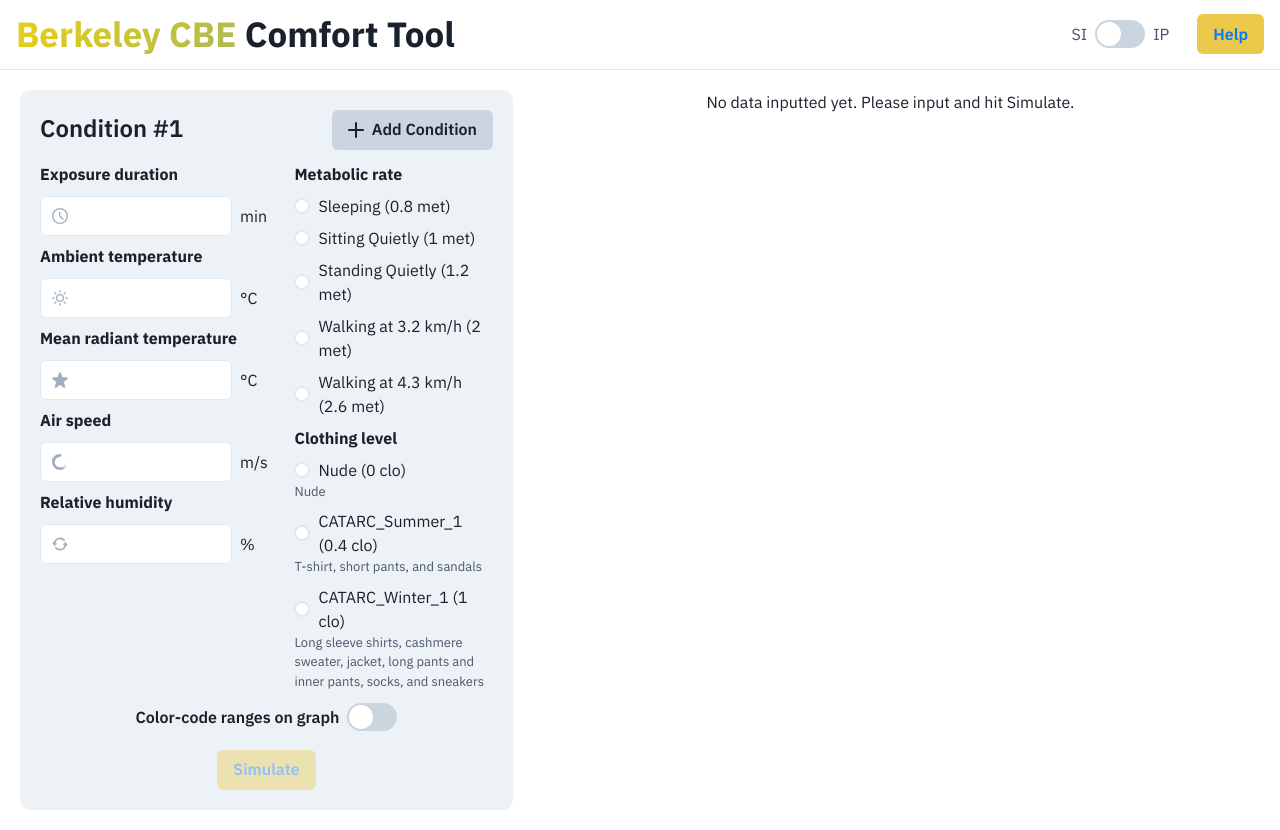
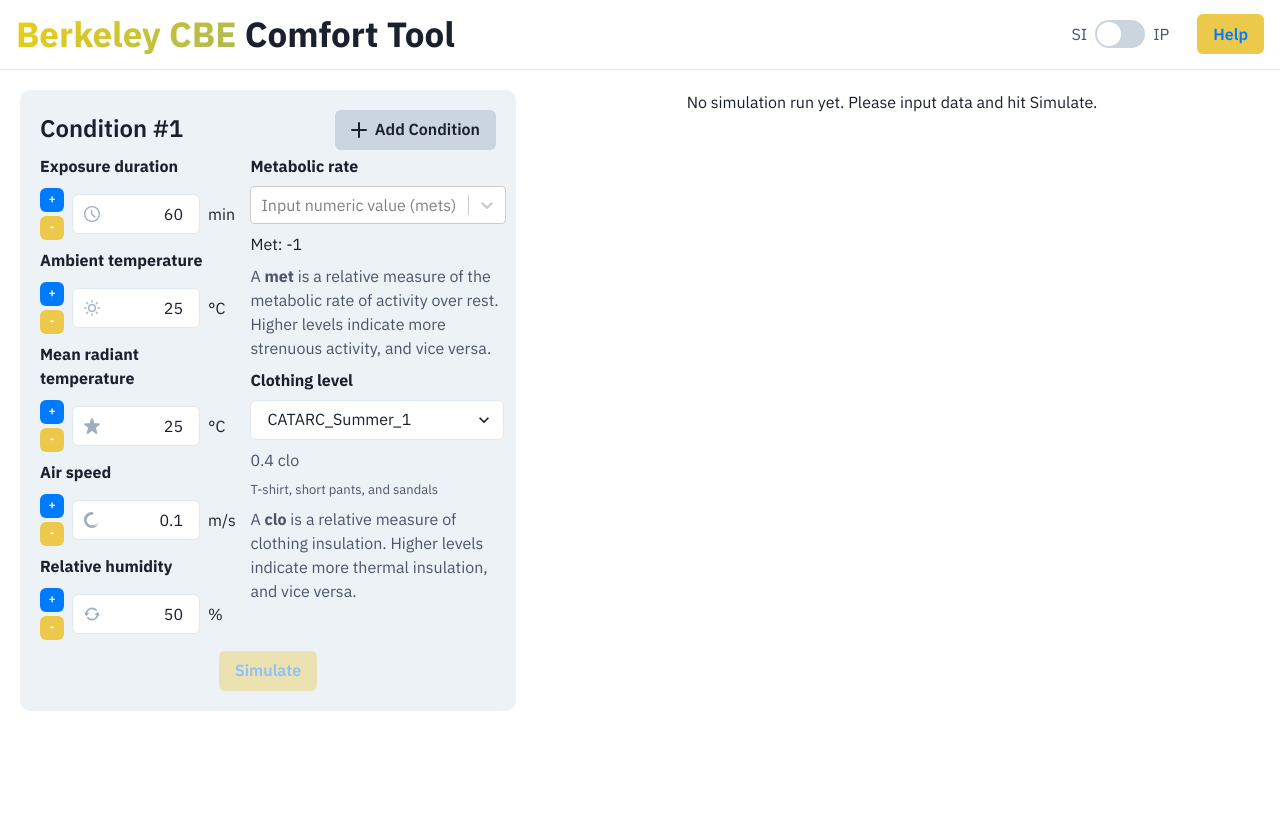
Before and after one commit to briansongdev/cbeabcweb, a Next.js app: page / in a window 1280 px wide. After the commit the page ends 800 px from the top, so only its background shows below. Built offline with nearby package versions, Linux system fonts and the light colour scheme.

Commit message:
Finished implementation of most changes

```diff
--- a/package.json
+++ b/package.json
@@ -23,6 +23,7 @@
     "framer-motion": "^10.15.1",
     "next": "13.4.13",
     "react": "18.2.0",
-    "react-dom": "18.2.0"
+    "react-dom": "18.2.0",
+    "react-select": "^5.7.4"
   }
 }
--- a/pages/index.js
+++ b/pages/index.js
@@ -16,7 +16,6 @@ import {
   VStack,
   Heading,
   Spacer,
-  Select,
   Input,
   InputGroup,
   InputLeftElement,
@@ -30,7 +29,10 @@ import {
   Center,
   useToast,
   Fade,
+  useNumberInput,
+  Select,
 } from "@chakra-ui/react";
+import Creatable, { useCreatable } from "react-select/creatable";
 import {
   HamburgerIcon,
   CloseIcon,
@@ -72,6 +74,29 @@ const met_correspondence = [
   },
 ];
 
+const met_auto = [
+  {
+    label: "Sleeping (0.8)",
+    value: 0.8,
+  },
+  {
+    label: "Sitting Quietly (1)",
+    value: 1,
+  },
+  {
+    label: "Standing Quietly (1.2)",
+    value: 1.2,
+  },
+  {
+    label: "Walking at 3.2 km/h (2)",
+    value: 2,
+  },
+  {
+    label: "Walking at 4.3 km/h (2.6)",
+    value: 2.6,
+  },
+];
+
 const clo_correspondence = [
   {
     name: "Nude",
@@ -94,14 +119,15 @@ const clo_correspondence = [
 export default function WithSubnavigation() {
   const { isOpen, onToggle } = useDisclosure();
   const [params, setParams] = useState({
-    exposure_duration: -1,
-    air_temperature: -1,
-    radiant_temperature: -1,
-    air_speed: -1,
-    relative_humidity: -1,
+    exposure_duration: 60,
+    air_temperature: 25,
+    radiant_temperature: 25,
+    air_speed: 0.1,
+    relative_humidity: 50,
   });
-  const [metValue, setMetValue] = useState("-1");
-  const [cloValue, setCloValue] = useState("-1");
+  const [metValue, setMetValue] = useState(-1);
+  const [metOptions, setMetOptions] = useState(met_auto);
+  const [cloValue, setCloValue] = useState("1");
   const [showRange, setShowRange] = useState(false);
   const [graphOptions, setGraph] = useState();
   const [graphData, setData] = useState([]);
@@ -118,6 +144,7 @@ export default function WithSubnavigation() {
       unit: "min",
       val: "exposure_duration",
       key: "expd",
+      step: 1,
     },
     {
       title: "Ambient temperature",
@@ -125,6 +152,7 @@ export default function WithSubnavigation() {
       unit: "°C",
       val: "air_temperature",
       key: "ambt",
+      step: 1,
     },
     {
       title: "Mean radiant temperature",
@@ -132,6 +160,7 @@ export default function WithSubnavigation() {
       unit: "°C",
       val: "radiant_temperature",
       key: "radt",
+      step: 1,
     },
     {
       title: "Air speed",
@@ -139,6 +168,7 @@ export default function WithSubnavigation() {
       unit: "m/s",
       val: "air_speed",
       key: "airsp",
+      step: 1,
     },
     {
       title: "Relative humidity",
@@ -146,35 +176,53 @@ export default function WithSubnavigation() {
       unit: "%",
       val: "relative_humidity",
       key: "relhum",
+      step: 1,
     },
   ];
 
-  const OptionRenderer = ({ title, icon, unit, val, key }) => {
+  const OptionRenderer = ({ title, icon, unit, val, key, step }) => {
     return (
       <div key={key}>
         <Text fontWeight="black" mb="10px">
           {title}
         </Text>
         <HStack>
-          <InputGroup w="15vw">
+          <VStack spacing={1}>
+            <Button
+              backgroundColor="#007AFF"
+              textColor="white"
+              size="xs"
+              onClick={() =>
+                setParams((params) => ({
+                  ...params,
+                  [val]: params[val] + step,
+                }))
+              }
+            >
+              +
+            </Button>
+            <Button
+              backgroundColor="yellow.400"
+              textColor="white"
+              size="xs"
+              onClick={() =>
+                setParams((params) => ({
+                  ...params,
+                  [val]: params[val] - step,
+                }))
+              }
+            >
+              -
+            </Button>
+          </VStack>
+          <InputGroup w="10vw">
             <InputLeftElement>{icon}</InputLeftElement>
             <Input
               backgroundColor="white"
               type="number"
-              value={params.val == -1 ? "" : params.val}
+              textAlign="right"
+              value={params[val]}
               onChange={(e) => {
-                if (
-                  e.target.value != "" &&
-                  val == "relative_humidity" &&
-                  e.target.value <= 0
-                )
-                  e.target.value = 0;
-                if (
-                  e.target.value != "" &&
-                  val == "relative_humidity" &&
-                  e.target.value >= 100
-                )
-                  e.target.value = 100;
                 setParams((params) => ({
                   ...params,
                   [val]: parseInt(e.target.value),
@@ -303,10 +351,9 @@ export default function WithSubnavigation() {
             backgroundColor="gray.100"
             borderRadius="10px"
             padding={5}
-            spacing={3}
+            spacing={1}
             alignItems="flex-start"
           >
-            {!graphOptions || graphData.length == 0 ? (
             <>
               <Flex w="100%">
                 <Text fontSize="2xl" fontWeight="600">
@@ -331,7 +378,7 @@ export default function WithSubnavigation() {
                 </Button>
               </Flex>
               <HStack w="100%" alignItems="flex-start">
-                  <VStack w="50%" alignItems="flex-start">
+                <VStack w="40%" alignItems="flex-start">
                   {displayOptions.map((option) => {
                     return OptionRenderer({
                       title: option.title,
@@ -340,82 +387,86 @@ export default function WithSubnavigation() {
                       val: option.val,
                       key: option.key,
                       comp: option.comp,
+                      step: option.step,
                     });
                   })}
                 </VStack>
-                  <VStack pl={5} w="50%" alignItems="flex-start">
+                <VStack pl={5} w="60%" alignItems="flex-start">
                   <Text fontWeight="black">Metabolic rate</Text>
-                    <RadioGroup
-                      defaultChecked={false}
-                      onChange={setMetValue}
-                      value={metValue}
+                  <Creatable
+                    styles={{
+                      control: (baseStyles, state) => ({
+                        ...baseStyles,
+                        width: "20vw",
+                      }),
+                    }}
+                    placeholder="Input numeric value (mets)"
+                    isClearable
+                    onChange={(val) => {
+                      setMetValue(val ? val.value : -1);
+                    }}
+                    onCreateOption={(inputValue) => {
+                      if (isNaN(inputValue))
+                        alert("Only enter numeric values.");
+                      else {
+                        const val = parseInt(inputValue);
+                        setMetValue(val ? val : -1);
+                        setMetOptions((prev) => [
+                          ...prev,
+                          {
+                            label: val,
+                            value: val,
+                          },
+                        ]);
+                      }
+                    }}
+                    options={metOptions}
+                  />
+                  <Text>Met: {metValue}</Text>
+                  <Text color="gray.600">
+                    A <span style={{ fontWeight: "bold" }}>met</span> is a
+                    relative measure of the metabolic rate of activity over
+                    rest. Higher levels indicate more strenuous activity, and
+                    vice versa.
+                  </Text>
+                  <Text fontWeight="black">Clothing level</Text>
+                  <Select
+                    backgroundColor="white"
+                    onChange={(e) => setCloValue(e.target.value)}
+                    value={cloValue}
                   >
-                      <Stack direction="column">
-                        {met_correspondence.map((met, index) => {
+                    {clo_correspondence.map((clo, index) => {
                       return (
-                            <Radio
-                              key={met.met}
+                        <option
                           size="md"
+                          key={clo.clo}
                           value={index.toString()}
                           backgroundColor="white"
                         >
-                              {met.action} ({met.met} met)
-                            </Radio>
+                          {clo.name}
+                        </option>
                       );
                     })}
-                      </Stack>
-                    </RadioGroup>
-                    <Text fontWeight="black">Clothing level</Text>
-                    <RadioGroup
-                      defaultChecked={false}
-                      onChange={setCloValue}
-                      value={cloValue}
-                    >
-                      <Stack direction="column">
-                        {clo_correspondence.map((clo, index) => {
-                          return (
-                            <div key={clo.clo}>
-                              <Radio
-                                size="md"
-                                value={index.toString()}
-                                backgroundColor="white"
-                              >
-                                {clo.name} ({clo.clo} clo)
-                              </Radio>
+                  </Select>
+                  <Text color="gray.600">
+                    {clo_correspondence[cloValue].clo} clo
+                  </Text>
                   <Text fontSize="13px" color="gray.600">
-                                {clo.description}
+                    {clo_correspondence[cloValue].description}
                   </Text>
-                            </div>
-                          );
-                        })}
-                      </Stack>
-                    </RadioGroup>
+                  <Text color="gray.600">
+                    A <span style={{ fontWeight: "bold" }}>clo</span> is a
+                    relative measure of clothing insulation. Higher levels
+                    indicate more thermal insulation, and vice versa.
+                  </Text>
                 </VStack>
-                </HStack>
-                <HStack alignItems="center" alignSelf="center">
-                  <Text fontWeight="600">Color-code ranges on graph</Text>
-                  <Switch
-                    size="lg"
-                    isChecked={showRange}
-                    onMouseEnter={() => {
-                      toast.closeAll();
-                      toast({
-                        title:
-                          "To be implemented soon! (comfort and sensation have different ranges for normality)",
-                        status: "warning",
-                        duration: 3500,
-                        isClosable: true,
-                        position: "top",
-                      });
-                    }}
-                  />
               </HStack>
               <div
                 style={{ alignSelf: "center" }}
                 onMouseEnter={() => {
                   if (
                     Object.values(params).some((x) => x == -1) ||
-                      metValue == "-1" ||
+                    metValue == -1 ||
                     cloValue == "-1"
                   )
                     toast({
@@ -437,8 +488,7 @@ export default function WithSubnavigation() {
                       const metrics = await axios
                         .post("/api/process", {
                           exposure_duration: params.exposure_duration,
-                            met_activity_name:
-                              met_correspondence[parseInt(metValue)].action,
+                          met_activity_name: "Custom-defined Met Activity",
                           met_activity_value:
                             met_correspondence[parseInt(metValue)].met,
                           relative_humidity: params.relative_humidity,
@@ -452,7 +502,8 @@ export default function WithSubnavigation() {
                           setData(res.data);
                           setGraph(
                             graphBuilderOptions({
-                                title: "Comfort and Sensation vs. Time",
+                              title:
+                                "Comfort and Sensation vs. Time (click above to turn on/off, scroll to zoom)",
                               data: res.data,
                               showRange: showRange,
                               legends: ["Comfort", "Sensation"],
@@ -469,15 +520,31 @@ export default function WithSubnavigation() {
                   isDisabled={
                     Object.values(params).some((x) => x == -1) ||
                     metValue == "-1" ||
-                      cloValue == "-1"
+                    cloValue == "-1" ||
+                    params.relative_humidity > 100 ||
+                    params.relative_humidity < 0
                   }
                 >
                   Simulate
                 </Button>
               </div>
             </>
-            ) : (
-              <VStack alignSelf="center">
+          </VStack>
+          <VStack w="60%">
+            {graphOptions ? (
+              <>
+                <VStack
+                  alignSelf="center"
+                  backgroundColor="gray.200"
+                  padding={5}
+                  spacing={8}
+                  w="100%"
+                  borderRadius="10px"
+                >
+                  <Box width="100%" height="40vh">
+                    <ReactECharts notMerge={true} option={graphOptions} />
+                  </Box>
+                  <VStack>
                     <Text fontWeight="black">
                       After {graphData.length} minutes...
                     </Text>
@@ -508,8 +575,8 @@ export default function WithSubnavigation() {
                       ).toPrecision(3)}
                     </Text>
                     <Text>
-                  Starting sensation: {graphData[0].sensation.toPrecision(3)} |
-                  Final sensation:{" "}
+                      Starting sensation:{" "}
+                      {graphData[0].sensation.toPrecision(3)} | Final sensation:{" "}
                       {graphData[graphData.length - 1].sensation.toPrecision(3)}
                     </Text>
                     <Text>
@@ -519,36 +586,13 @@ export default function WithSubnavigation() {
                         graphData[0].sensation
                       ).toPrecision(3)}
                     </Text>
-                <Button
-                  colorScheme="blue"
-                  textColor="yellow.300"
-                  mt="10px"
-                  onClick={() => {
-                    setGraph();
-                    setData([]);
-                    setParams({
-                      exposure_duration: -1,
-                      air_temperature: -1,
-                      radiant_temperature: -1,
-                      air_speed: -1,
-                      relative_humidity: -1,
-                    });
-                    setMetValue("-1");
-                    setCloValue("-1");
-                  }}
-                >
-                  Simulate again
-                </Button>
                   </VStack>
-            )}
                 </VStack>
-          <VStack w="60%">
-            {graphOptions ? (
-              <Box width="100%" height="40vh">
-                <ReactECharts notMerge={true} option={graphOptions} />
-              </Box>
+              </>
             ) : (
-              <Text>No data inputted yet. Please input and hit Simulate.</Text>
+              <Text>
+                No simulation run yet. Please input data and hit Simulate.
+              </Text>
             )}
           </VStack>
         </HStack>
```
Also changed, not shown: components/graphbuilder.js (+32 -49 lines), 1 other file (tests, documents, lock files or other folders). Lines whose indentation alone changed are shown as unchanged.
